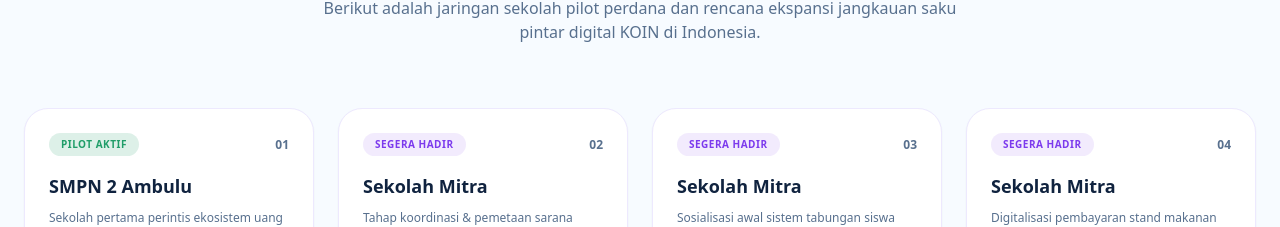
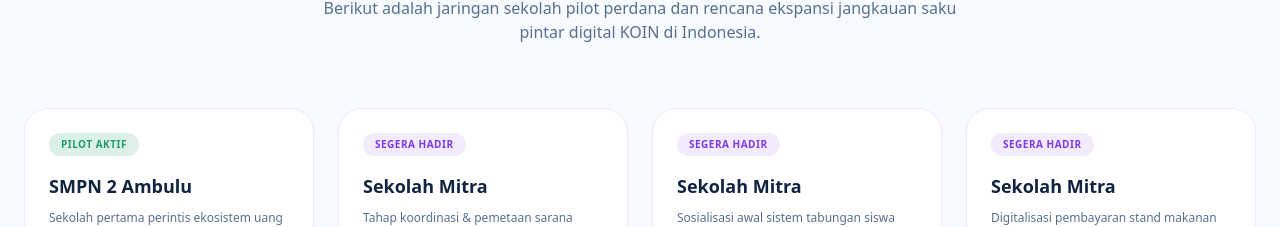
Before and after one commit to nabilagx/koin-mvp, a Next.js app: page / in a window 1280 px wide. Shown: the part 3551-3778 px from the top of the page. Built offline with nearby package versions, Linux system fonts and the light colour scheme.

Commit message:
Remove unused imports and empty JSX fragments

```diff
--- a/app/page.tsx
+++ b/app/page.tsx
@@ -1,3 +1,5 @@
+"use client";
+
 import { useState } from "react";
 import Link from "next/link";
 import {
@@ -6,7 +8,6 @@
   BookOpenCheck,
   Clock,
   CreditCard,
-  History,
   Radio,
   School,
   ShieldCheck,
@@ -15,7 +16,6 @@
   WalletCards,
   Sparkles,
   TrendingUp,
-  Star,
   PiggyBank,
   CheckCircle2,
 } from "lucide-react";
@@ -155,7 +155,6 @@
     <main className="min-h-screen bg-[#f7fbff] text-[#10233f] overflow-hidden selection:bg-[#7c3aed]/20">
 
       {/* ================= NAVIGASI RESPONSIF ================= */}
-      {}
       <nav className="sticky top-0 z-50 border-b border-[#ede9fe] bg-white/85 backdrop-blur-xl transition-all duration-300">
         <div className="mx-auto flex max-w-7xl items-center justify-between px-6 py-4">
 
@@ -210,7 +209,6 @@
       </nav>
 
       {/* ================= HERO SECTION DENGAN 3D CARD STACK INTERAKTIF ================= */}
-      {}
       <section className="relative overflow-hidden py-12 lg:py-20">
 
         {/* Ornamen Gradasi Lilac Lembut di Latar Belakang */}
@@ -284,10 +282,9 @@
           </div>
 
           {/* SISI KANAN: PREVIEW DEK KARTU 3D STACK INTERAKTIF (AMBUL & BEBAS POTONG) */}
-          {}
+          {/* Area Wadah Utama Dek Kartu */}
           <div className="lg:col-span-5 flex flex-col items-center justify-center py-6">
 
-            {/* Area Wadah Utama Dek Kartu */}
             <div className="relative w-full max-w-[340px] h-[250px] sm:h-[280px] flex items-center justify-center">
 
               {/* Petunjuk Mengambang */}
@@ -383,7 +380,6 @@
             </div>
 
             {/* Keterangan Kartu yang Sedang Aktif di Depan */}
-            {}
             <div className="mt-8 text-center px-4 max-w-[340px] transition-all duration-300">
               <div className="inline-flex items-center gap-1.5 rounded-full bg-[#ede9fe] text-[#7c3aed] px-3 py-1 text-xs font-black">
                 {activeCard.infoIcon && <activeCard.infoIcon size={14} />}
@@ -404,7 +400,6 @@
       </section>
 
       {/* ================= SEKSI STATISTIK UTAMA ================= */}
-      {}
       <section className="relative z-20 pb-20">
         <div className="mx-auto max-w-7xl px-6">
 
@@ -441,7 +436,6 @@
       </section>
 
       {/* ================= SEKSI CARA KERJA SISTEM ================= */}
-      {}
       <section id="ekosistem" className="bg-white py-24 border-y border-[#ede9fe]/80">
         <div className="mx-auto max-w-7xl px-6">
 
@@ -516,7 +510,6 @@
       </section>
 
       {/* ================= ALUR TRANSAKSI DETIL ================= */}
-      {}
       <section className="py-24 bg-[#f7fbff]">
         <div className="mx-auto max-w-7xl px-6">
 
@@ -567,7 +560,6 @@
       </section>
 
       {/* ================= KEUNGGULAN KOIN ================= */}
-      {}
       <section id="fitur" className="py-24 bg-white">
         <div className="mx-auto max-w-7xl px-6">
           <div className="grid items-center gap-16 lg:grid-cols-12">
@@ -699,7 +691,6 @@
       </section>
 
       {/* ================= PETA JALAN & SEKOLAH PILOT ================= */}
-      {}
       <section id="pilot" className="py-24 bg-[#f7fbff]">
         <div className="mx-auto max-w-7xl px-6">
 
@@ -716,11 +707,11 @@
           </div>
 
           <div className="mt-16 grid gap-6 sm:grid-cols-2 lg:grid-cols-4">
-            {schools.map((school, index) => {
+            {schools.map((school) => {
               const isPilot = school.status === "Pilot Aktif";
               return (
                 <div
-                  key={`${school.name}-${index}`}
+                  key={school.name}
                   className="relative flex flex-col justify-between rounded-3xl border border-[#ede9fe] bg-white p-6 shadow-sm transition hover:-translate-y-1 hover:shadow-lg"
                 >
                   <div>
@@ -734,7 +725,6 @@
                       >
                         {school.status}
                       </span>
-                      <span className="text-xs font-bold text-[#58708e]">0{index + 1}</span>
                     </div>
 
                     <h3 className="mt-4 text-lg font-black text-[#10233f]">
@@ -759,7 +749,6 @@
       </section>
 
       {/* ================= AJAKAN GABUNG (CTA) ================= */}
-      {}
       <section className="pb-24 bg-white">
         <div className="mx-auto max-w-7xl px-6">
 
@@ -807,7 +796,6 @@
       </section>
 
       {/* ================= KAKI HALAMAN (FOOTER) ================= */}
-      {}
       <footer className="border-t border-[#ede9fe] bg-[#f7fbff] py-12">
         <div className="mx-auto max-w-7xl px-6">
           <div className="flex flex-col items-center justify-between gap-8 md:flex-row">
```
